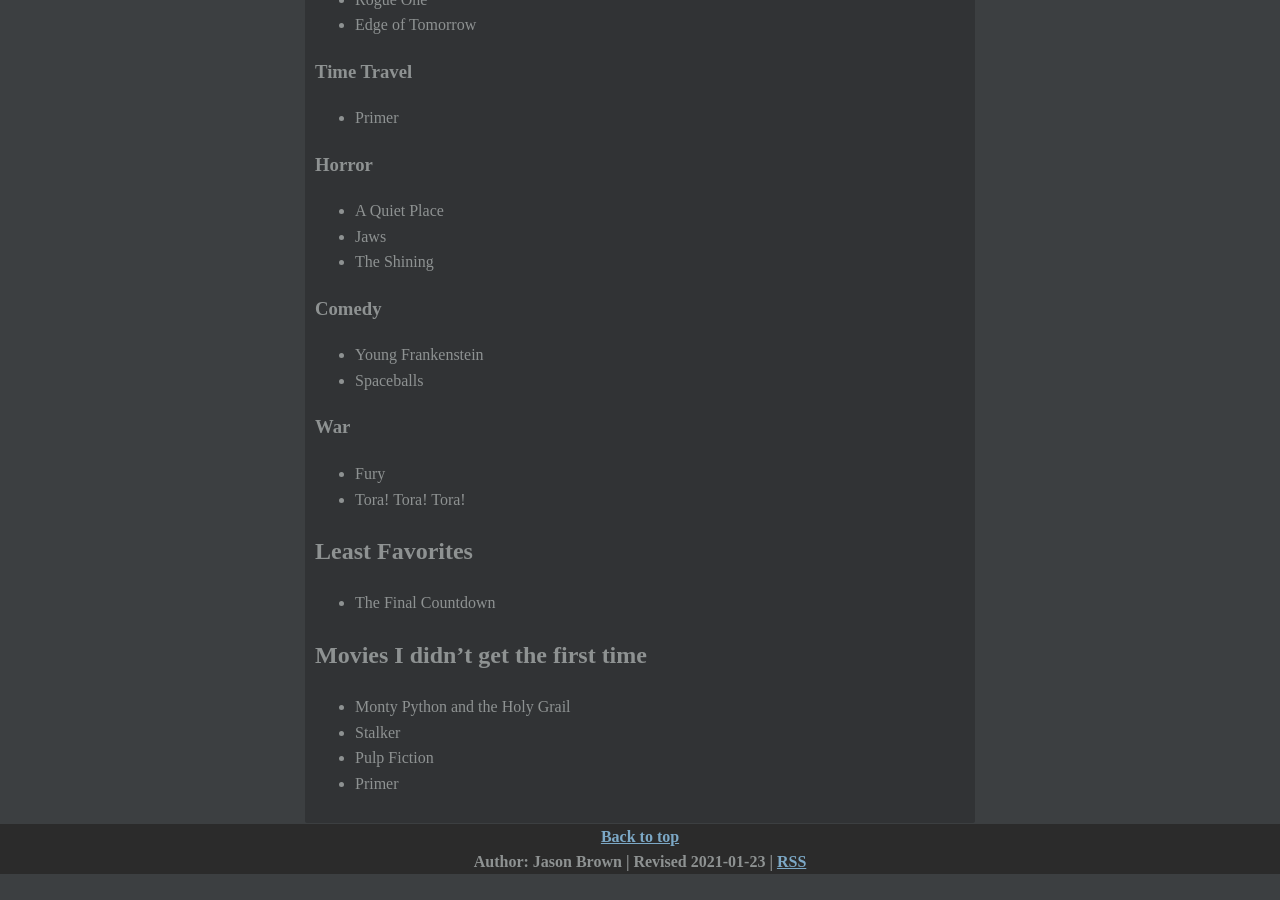
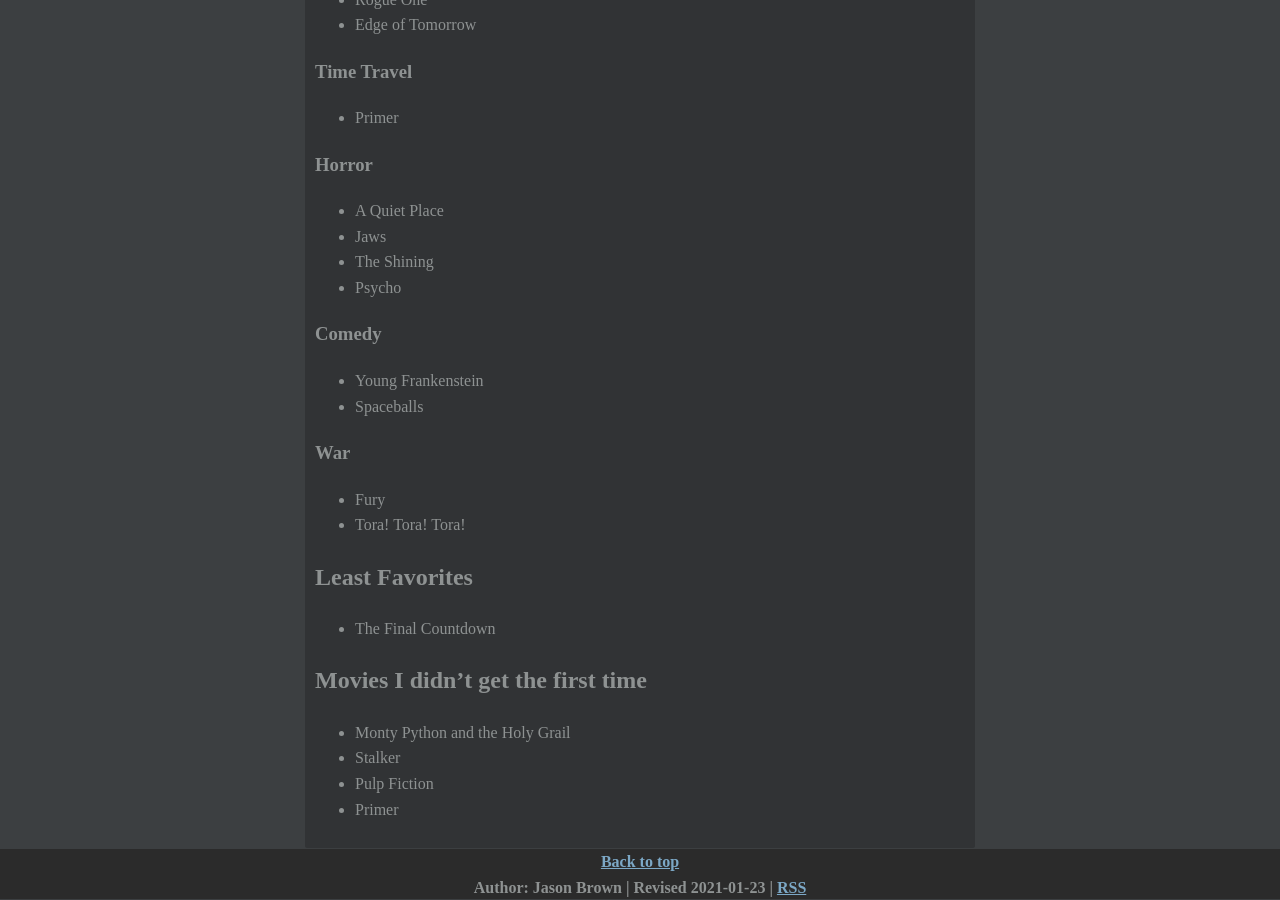
Before and after one commit to noUsernamesLef7/noUsernamesLef7.github.io, a Jekyll site: the page built from personal/movies/index.md, in a window 1280 px wide and 900 px high, scrolled down 737 px. Built offline with Jekyll 4.4.1, drawn with Linux system fonts in a browser that asks for light colours; before the commit the page ends 1612 px from its top, so only the background shows below that.

Commit message:
Add a movie

```diff
--- a/personal/movies/index.md
+++ b/personal/movies/index.md
@@ -34,6 +34,7 @@ Here I'll list my favorite movies separated by genre in no particular order, as
 * A Quiet Place
 * Jaws
 * The Shining
+* Psycho
 
 ### Comedy
 * Young Frankenstein
```
